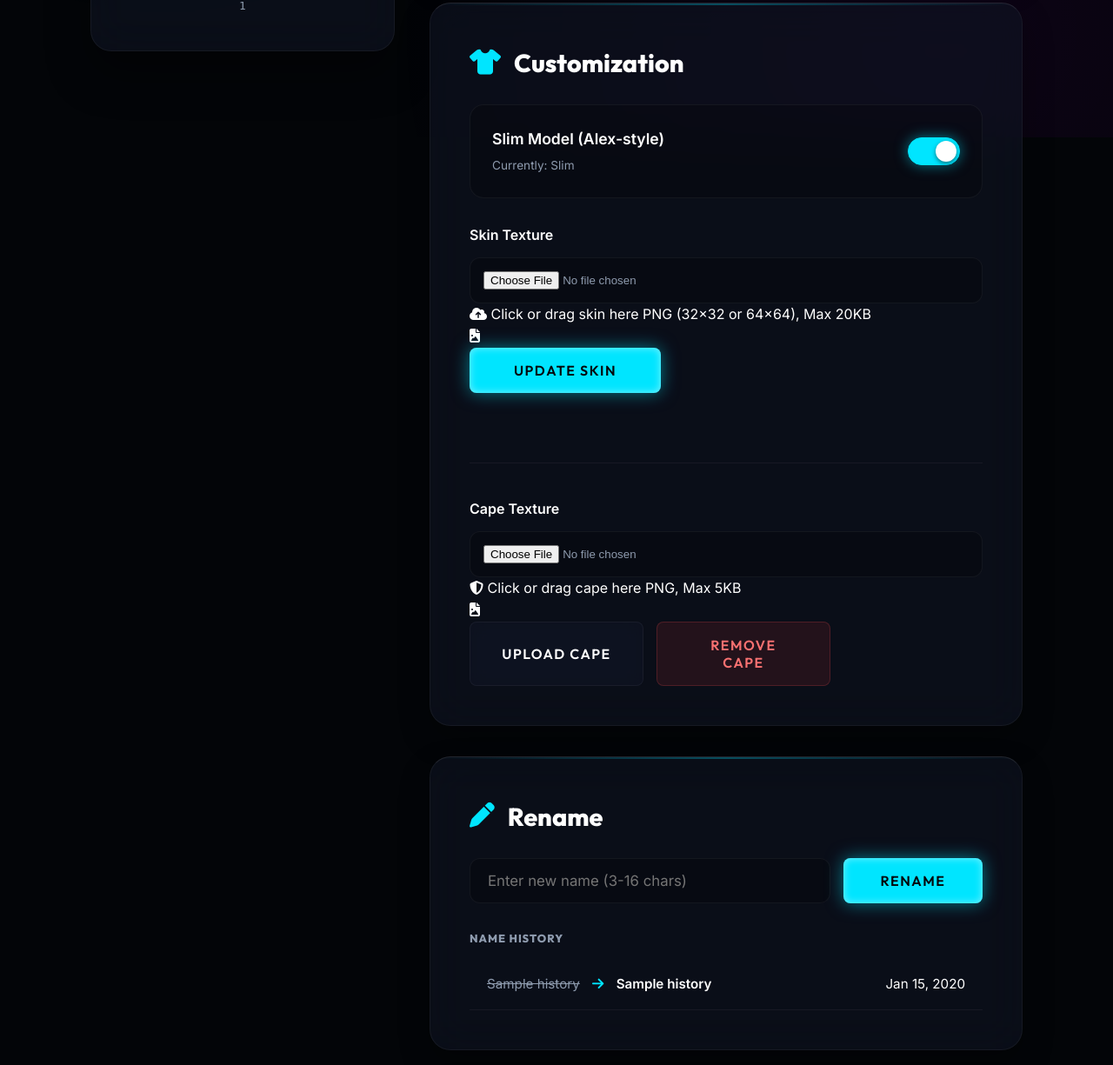
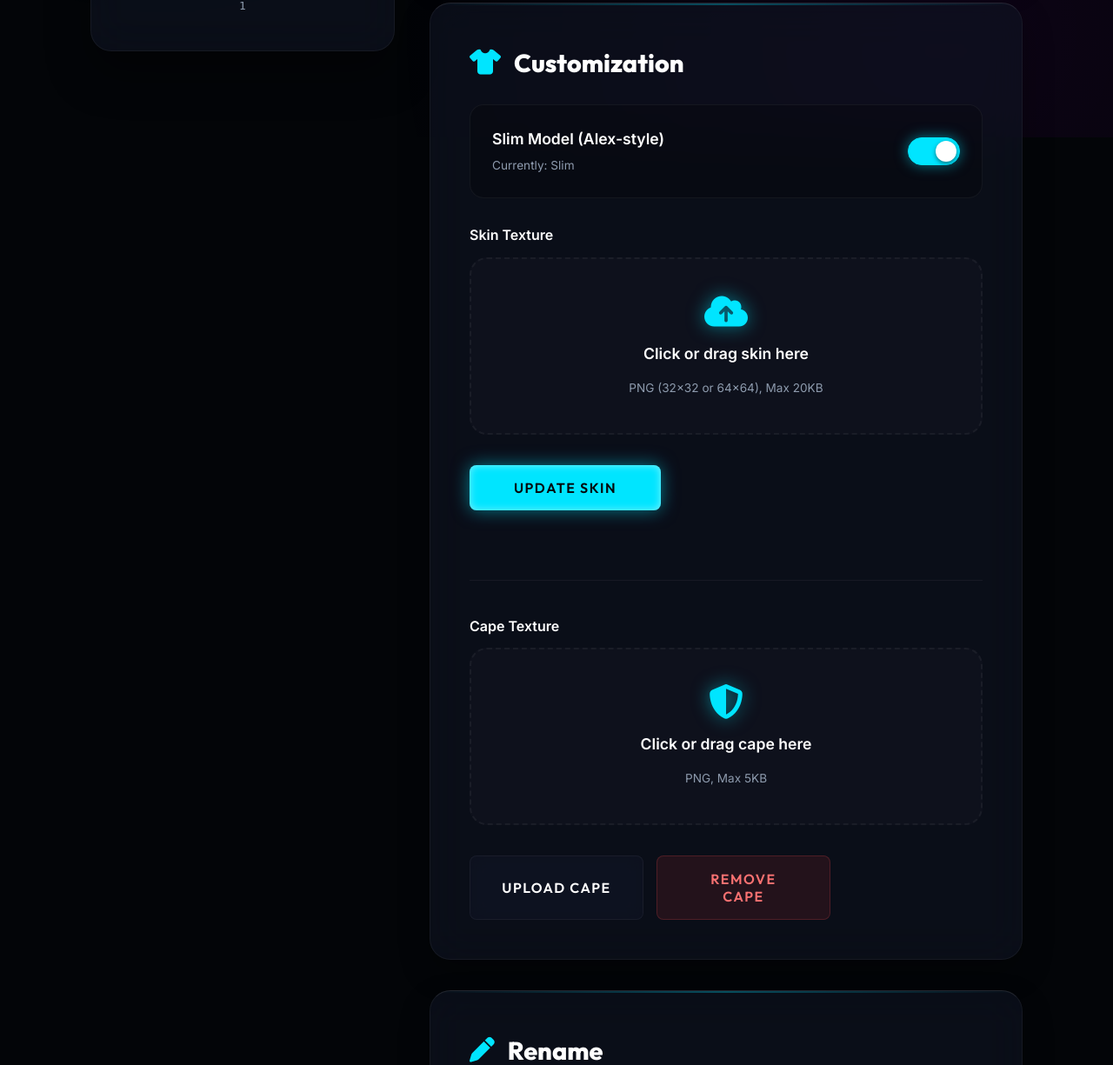
Before and after one commit to Minosuko/FoxyClientSite, a PHP site: page /accounts/dashboard/index.php in a window 1280 px wide. Shown: the part 642-1867 px from the top of the page at 87% size. Run offline with PHP 8.4, Linux system fonts and the light colour scheme; the visitor is signed in with stand-in values (Sample User, id 1); tables that the repository leaves empty hold one stand-in row (values such as "Sample post"); some libraries are stand-ins or nearby versions.

Commit message:
fix style and link

```diff
--- a/index.php
+++ b/index.php
@@ -140,13 +140,13 @@ header("X-Authlib-Injector-Api-Location: https://" . $_SERVER['HTTP_HOST'] . "/a
                 <i class="fas fa-code-branch" style="color: var(--primary);"></i>
                 <h3>Source Code</h3>
                 <p>Foxy Client's website and ecosystem is transparent. Check out our repositories on GitHub.</p>
-                <a href="https://github.com/Minosuko/FoxyClientSite" class="btn btn-secondary" style="margin-top: 20px; width: 100%;">View GitHub</a>
+                <a href="https://github.com/Minosuko/FoxyClient" class="btn btn-secondary" style="margin-top: 20px; width: 100%;">View GitHub</a>
             </div>
             <div class="feature-card">
                 <i class="fas fa-envelope-open-text" style="color: var(--secondary);"></i>
                 <h3>Official Support</h3>
                 <p>Need account help? Send us an email for secure billing and profile-related inquiries.</p>
-                <a href="mailto:support@foxyclient.com" class="btn btn-secondary" style="margin-top: 20px; width: 100%;">Contact Us</a>
+                <a href="mailto:support@foxyclient.qzz.io" class="btn btn-secondary" style="margin-top: 20px; width: 100%;">Contact Us</a>
             </div>
         </div>
     </section>
--- a/style.css
+++ b/style.css
@@ -521,3 +521,90 @@ footer {
     .hero-content h1 { font-size: 3.5rem; }
     section { padding: 80px 5%; }
 }
+
+/* Premium File Input UI */
+.file-upload-group {
+    margin-bottom: 35px;
+}
+
+.file-input-wrapper {
+    position: relative;
+    width: 100%;
+    margin-top: 10px;
+}
+
+.file-input-wrapper input[type="file"] {
+    position: absolute;
+    inset: 0;
+    width: 100%;
+    height: 100%;
+    opacity: 0;
+    cursor: pointer;
+    z-index: 2;
+}
+
+.file-input-label {
+    display: flex;
+    flex-direction: column;
+    align-items: center;
+    justify-content: center;
+    padding: 40px 20px;
+    background: rgba(255, 255, 255, 0.02);
+    border: 2px dashed var(--glass-border);
+    border-radius: 20px;
+    transition: var(--transition);
+    text-align: center;
+    gap: 15px;
+}
+
+.file-input-label i {
+    font-size: 2.5rem;
+    color: var(--primary);
+    filter: drop-shadow(0 0 10px var(--primary-glow));
+    transition: var(--transition);
+}
+
+.file-input-label .label-text {
+    font-weight: 600;
+    color: var(--text-main);
+    font-size: 1.1rem;
+}
+
+.file-input-label .sub-text {
+    font-size: 0.85rem;
+    color: var(--text-muted);
+}
+
+.file-input-wrapper:hover .file-input-label {
+    border-color: var(--primary);
+    background: rgba(0, 229, 255, 0.03);
+    transform: scale(1.01);
+}
+
+.file-input-wrapper:hover .file-input-label i {
+    transform: translateY(-5px);
+    color: #fff;
+}
+
+/* File info display */
+.file-info-display {
+    margin-top: 15px;
+    padding: 12px 20px;
+    background: rgba(0, 229, 255, 0.05);
+    border: 1px solid rgba(0, 229, 255, 0.2);
+    border-radius: 12px;
+    display: none;
+    align-items: center;
+    gap: 12px;
+    animation: fadeIn 0.4s ease-out;
+}
+
+.file-info-display i {
+    color: var(--primary);
+}
+
+.file-info-text {
+    font-size: 0.9rem;
+    font-weight: 500;
+    color: var(--text-main);
+}
```
